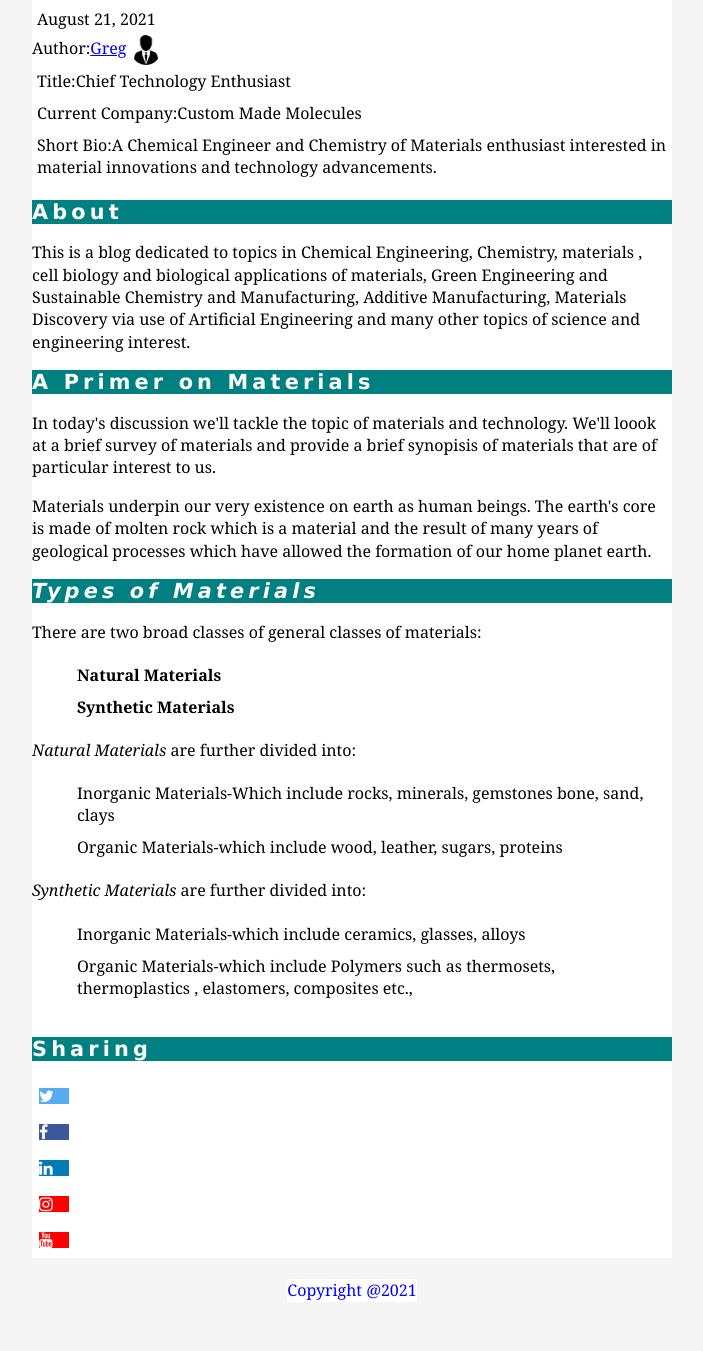
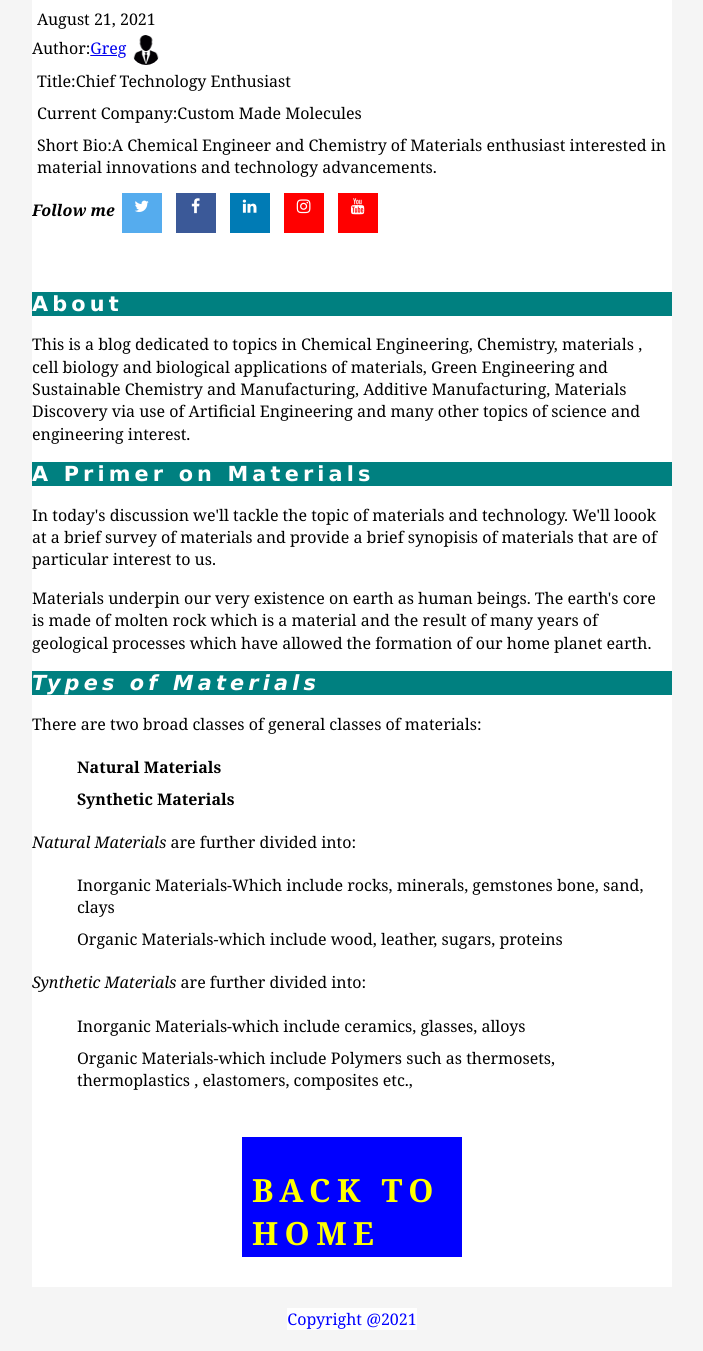
Before and after one commit to technano/Udacity-Web-developer-2021-Class, a plain HTML site: page Pages/blog-post.html in a window 1280 px wide. Shown: the part 445-1796 px from the top of the page, without its empty margins (288-991 px from the left). Before the commit the page ends 1768 px from the top, so only its background shows below. Drawn offline with Linux system fonts and the light colour scheme.

Commit message:
made edits to address the 5 outstanding items from the Udacity code review

```diff
--- a/CSS/blog-post.css
+++ b/CSS/blog-post.css
@@ -62,25 +62,52 @@ li {
 .content {
     display: inline-block;
 }
-/*.card img {
-    object-fit:cover;
-    width: 100%;
-    height: 10%;
+/*.a>button{
+    text-decoration: none;
+    display: inline-block;
+    padding: 10px 20px;
 }*/
+a:hover {
+background-color: #ddd;
+color:black
+}
+.content1{
+    display: inline;
+    text-align: center;
+    padding: 5px 5px;
+    margin-top: 15px;
+    margin-bottom: 20px;
+}
+.button {
+    background-color:blue;
+    border:none;
+    color:none;
+    padding: 10px 10px 10px 10px;
+    text-align: center;
+    text-decoration:none;
+    display: inline-block;
+    font-size: 16px;
+    margin: 5px 5px 5px 5px;
+    cursor: pointer;
+    height: 100px;
+    width: 200px;
+    text-transform: uppercase;
 
-.feature-box {
-    display: inline-flexbox;
+}
+.feature {
+    display: inline-flex;
 }
 .fa {
     padding: 20px;
     font-size: 30px;
     width: 30px;
-    text-align: left;
+    height: 30px;
+    text-align: center;
     text-decoration: none;
     margin: 5px 2px;
-    display: inline;
+    display: inline-block;
     list-style-type: none;
-    padding: 0;
+    padding: 5px;
 }
 
 ul.fa li {
--- a/CSS/layout.css
+++ b/CSS/layout.css
@@ -105,6 +105,9 @@ li {
     height: 100%;
     width: 100%;
     display: inline-block;
+    margin: auto;
+    padding: auto;
+
 }
 .content1 > h2 {
     color: #4ca450;
@@ -134,6 +137,7 @@ li {
     display: inline-block;
     margin: 0;
     padding: 0;
+
 }
 .content5 {
     grid-area: cont2;
--- a/CSS/socialmedia.css
+++ b/CSS/socialmedia.css
@@ -6,6 +6,7 @@
     padding: 20px;
     font-size: 30px;
     width: 30px;
+    height: 30px;
     text-align: left;
     text-decoration: none;
     margin: 5px 2px;
--- a/Pages/blog-post.html
+++ b/Pages/blog-post.html
@@ -13,7 +13,6 @@
             <header>
                <h1 class="title">Chemistry & Materials Technology Blog</h1>
                <img src="../images/graphene.jpg" height=250px width=100% alt="graphene">
-
                <h2 class="subtitle">Author info.</h2>
                <li class="date">August 21, 2021</li>
                Author:<a href="#" class="author">Greg</a>
@@ -24,29 +23,35 @@ Author:<a href="#" class="author">Greg</a>
                <li>Short Bio:A Chemical Engineer and Chemistry of Materials enthusiast
                   interested in material innovations and technology advancements.
                </li>
+               <!--Social Media-->
+               <div class="feature box">
+                  <p><b><em>Follow me</em></b>
+                  <li><a href="https://www.twitter.com" class="fa fa-twitter"></a>
+                  <li><a href="https://www.facebook.com" class="fa fa-facebook"></a>
+                  <li><a href="https://www.linkedin.com" class="fa fa-linkedin"></a>
+                  <li><a href="https://www.instagram.com" class="fa fa-instagram"></a>
+                  <li>
+                     <a href="https://www.youtube.com" class="fa fa-youtube"></a>
+                     </p>
+               </div>
             </header>
          </article>
          <div class="content">
          <h2 class="subtitle">About</h2>
-
          <p class="intro">This is a blog dedicated to topics in Chemical Engineering,
          Chemistry, materials , cell biology and biological applications
          of materials, Green Engineering and Sustainable
          Chemistry and Manufacturing, Additive Manufacturing,
          Materials Discovery via use of Artificial Engineering and many other
          topics of science and engineering interest.</p>
-
-
          <h2 class="Subtitle">A Primer on Materials</h2>
          <p>In today's discussion we'll tackle the topic of materials and technology.
          We'll loook at a brief survey of materials and provide a brief synopisis of
          materials that are of particular interest to us.</p>
-
          <p>Materials underpin our very existence on earth as human beings.
          The earth's core is made of molten rock which is a material and the
          result of many years of geological processes which have allowed the
          formation of our home planet earth. </p>
-
          <h2 class="Subtitle"><em>Types of Materials</em></h2>
          <p>There are two broad classes of  general classes of materials:</p>
          <ul>
@@ -68,18 +73,11 @@ topics of science and engineering interest.</p>
          </li>
          </ul>
          </div>
+         <div class="content1">
+         <a href="../index.html" class="button"><h1>Back to Home</h1></a>
          </article>
-                <!--Social Media-->
-
-    <div class="feature box"><h2>Sharing</h2>
-
-        <li><a href="https://www.twitter.com" class="fa fa-twitter"></a>
-          <li><a href="https://www.facebook.com" class="fa fa-facebook"></a>
-          <li><a href="https://www.linkedin.com" class="fa fa-linkedin"></a>
-          <li><a href="https://www.instagram.com" class="fa fa-instagram"></a>
-          <li><a href="https://www.youtube.com" class="fa fa-youtube"></a>
          </div>
-
+         <!--Footer-->
          <div class="footer box">
          <p>Copyright @2021</p>
          </div>
```
Also changed, not shown: CSS/media.css (+5 -4 lines), CSS/photos.css (+16 -2 lines), Pages/Perfomance Testing.html (+8 -5 lines), Pages/biocompatability.html (+1 -0 lines), index.html (+89 -50 lines), Pages/about.html (indentation only), Pages/contact.html (indentation only). Lines whose indentation alone changed are shown as unchanged.
